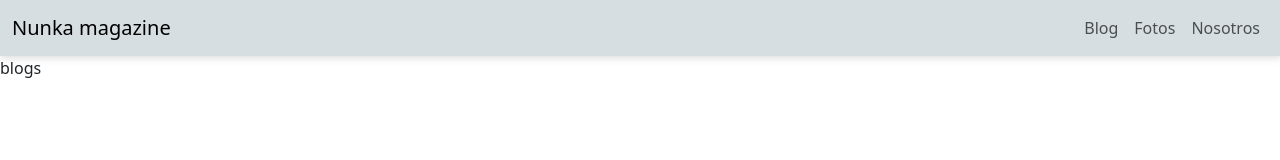
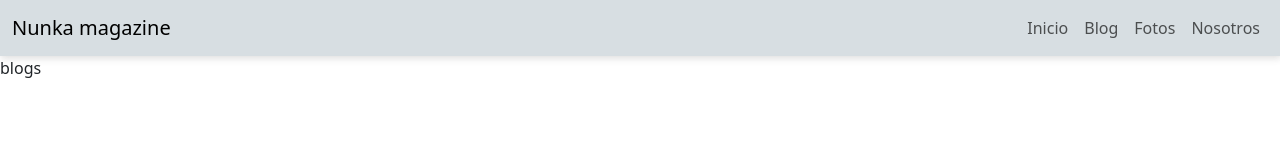
Before and after one commit to Moncayo1329/Magazine, a React (Create React App) app: page /Blog in a window 1280 px wide. Shown: the top 160 px of the page. Built offline with nearby package versions, Linux system fonts and the light colour scheme.

Commit message:
almost done

```diff
--- a/src/Menu.js
+++ b/src/Menu.js
@@ -12,9 +12,10 @@ function Menu() {
           <span className="navbar-toggler-icon"></span>
         </button>
         <div className="collapse navbar-collapse" id="navbar-toggler">
-          <a className="navbar-brand">Nunka magazine</a>
+          <a className="navbar-brand nav-item"><Link to="/" className="nav-link">Nunka magazine</Link></a>
           <ul className="navbar-nav d-flex justify-content-center align-items-center">
-              <li className="nav-item"><Link to="/blog" className="nav-link">Blog</Link></li>
+          <li className="nav-item"><Link to="/" className="nav-link">Inicio</Link></li>
+            <li className="nav-item"><Link to="/blog" className="nav-link">Blog</Link></li>
               <li className="nav-item"><Link to="/fotos" className="nav-link">Fotos</Link></li>
               <li className="nav-item"><Link to="/nosotros" className="nav-link">Nosotros</Link></li>
           </ul>
```
